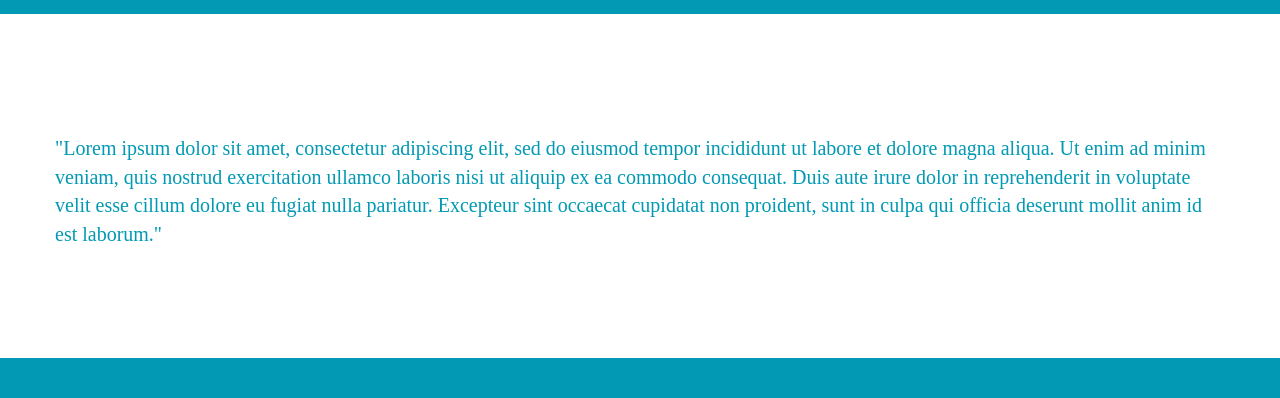
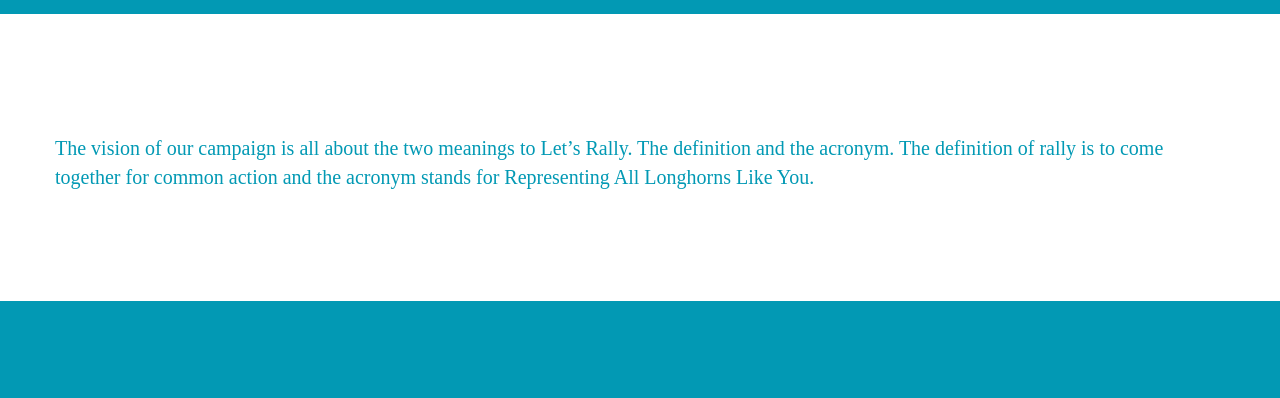
Before and after one commit to alejandrinamicky/alejandrinamicky.github.io, a plain HTML site: page index.html in a window 1280 px wide. Shown: the part 381-779 px from the top of the page. Drawn offline with nearby package versions, Linux system fonts and the light colour scheme; a script that the page names is missing; a web font is replaced by a local one.

Commit message:
vison added

```diff
--- a/index.html
+++ b/index.html
@@ -96,7 +96,7 @@
     <section id ="vision">
         <div class="container">
             <div class="row">
-              <p>"Lorem ipsum dolor sit amet, consectetur adipiscing elit, sed do eiusmod tempor incididunt ut labore et dolore magna aliqua. Ut enim ad minim veniam, quis nostrud exercitation ullamco laboris nisi ut aliquip ex ea commodo consequat. Duis aute irure dolor in reprehenderit in voluptate velit esse cillum dolore eu fugiat nulla pariatur. Excepteur sint occaecat cupidatat non proident, sunt in culpa qui officia deserunt mollit anim id est laborum."</p>
+              <p>The vision of our campaign is all about the two meanings to Let’s Rally. The definition and the acronym. The definition of rally is to come together for common action and the acronym stands for Representing All Longhorns Like You.</p>
             </div>
           </div>
         </section>
```
